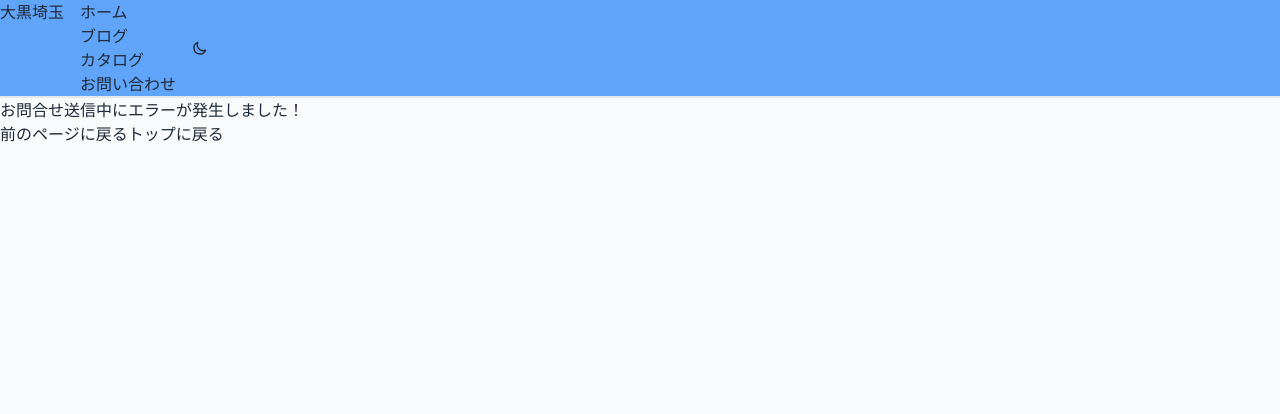
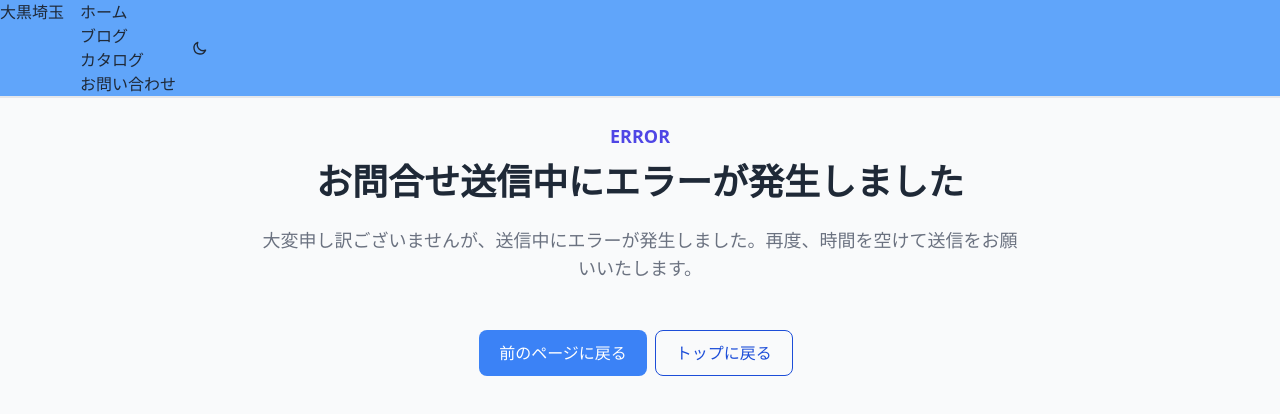
Before and after one commit to knm22mukk/daikoku-saitama, a Next.js app: page /contact/error in a window 1280 px wide. Shown: the top 414 px of the page. Built offline with nearby package versions, Linux system fonts and the light colour scheme.

Commit message:
お問合せの完了ページとエラーページにスタイルを設定

```diff
--- a/src/_components/Button.tsx
+++ b/src/_components/Button.tsx
@@ -2,13 +2,15 @@ type Props = {
   type: 'button' | 'submit';
   icon?: React.ReactNode;
   name: string;
+  onClick?: () => void;
 };
 
-export function PrimaryButton({ type, name }: Props) {
+export function PrimaryButton({ type, name, onClick }: Props) {
   return (
     <button
       type={type}
       className='text-md mb-2 mr-2 rounded-lg bg-blue-500 px-5 py-2.5 font-medium text-white hover:bg-blue-700'
+      onClick={onClick}
     >
       {name}
     </button>
--- a/src/app/contact/error/page.tsx
+++ b/src/app/contact/error/page.tsx
@@ -3,19 +3,31 @@
 import Link from 'next/link';
 import { useRouter } from 'next/navigation';
 
+import { OutlineButton, PrimaryButton } from '@/_components/Button';
+import Container from '@/_components/Container';
+import PageHeader from '@/_components/PageHeader';
+
 export default function Error() {
   const router = useRouter();
   return (
-    <>
-      <h2>お問合せ送信中にエラーが発生しました！</h2>
-      <div>
-        <button type='button' onClick={() => router.back()}>
-          前のページに戻る
-        </button>
-        <button type='button'>
-          <Link href='/'>トップに戻る</Link>
-        </button>
-      </div>
-    </>
+    <div className='h-screen'>
+      <PageHeader
+        subHeading='error'
+        title='お問合せ送信中にエラーが発生しました'
+        description='大変申し訳ございませんが、送信中にエラーが発生しました。再度、時間を空けて送信をお願いいたします。'
+      />
+      <Container>
+        <div className='flex justify-center'>
+          <PrimaryButton
+            type='button'
+            name='前のページに戻る'
+            onClick={() => router.back()}
+          />
+          <Link href='/'>
+            <OutlineButton type='button' name='トップに戻る' />
+          </Link>
+        </div>
+      </Container>
+    </div>
   );
 }
--- a/src/app/contact/page.tsx
+++ b/src/app/contact/page.tsx
@@ -48,12 +48,13 @@ export default function Contact() {
   });
 
   return (
-    <Container>
+    <>
       <PageHeader
         subHeading='contact'
         title='お問い合わせ'
         description='お問い合わせはこちらのページからお願いいたします。商品に関して、記事に関して、サイトについて、お気軽にお問い合わせください。担当者より3営業日以内にご連絡させていただきます。'
       />
+      <Container>
         <form onSubmit={onSubmit} className='mx-auto max-w-screen-md'>
           <div className='mb-4'>
             <label htmlFor='name' className='inline-block sm:text-base'>
@@ -161,5 +162,6 @@ export default function Contact() {
           </div>
         </form>
       </Container>
+    </>
   );
 }
--- a/src/app/contact/thanks/page.tsx
+++ b/src/app/contact/thanks/page.tsx
@@ -3,19 +3,31 @@
 import Link from 'next/link';
 import { useRouter } from 'next/navigation';
 
+import { OutlineButton, PrimaryButton } from '@/_components/Button';
+import Container from '@/_components/Container';
+import PageHeader from '@/_components/PageHeader';
+
 export default function Thanks() {
   const router = useRouter();
   return (
-    <>
-      <h2>お問合せが正常に送信完了しました！</h2>
-      <div>
-        <button type='button' onClick={() => router.back()}>
-          前のページに戻る
-        </button>
-        <button type='button'>
-          <Link href='/'>トップに戻る</Link>
-        </button>
-      </div>
-    </>
+    <div className='h-screen'>
+      <PageHeader
+        subHeading='complete'
+        title='お問合せが正常に送信できました'
+        description='お問合せいただきありがとうございます。担当者より3営業日以内にご連絡させていただきます。'
+      />
+      <Container>
+        <div className='flex justify-center'>
+          <PrimaryButton
+            type='button'
+            name='前のページに戻る'
+            onClick={() => router.back()}
+          />
+          <Link href='/'>
+            <OutlineButton type='button' name='トップに戻る' />
+          </Link>
+        </div>
+      </Container>
+    </div>
   );
 }
```
Lines whose indentation alone changed are shown as unchanged.
